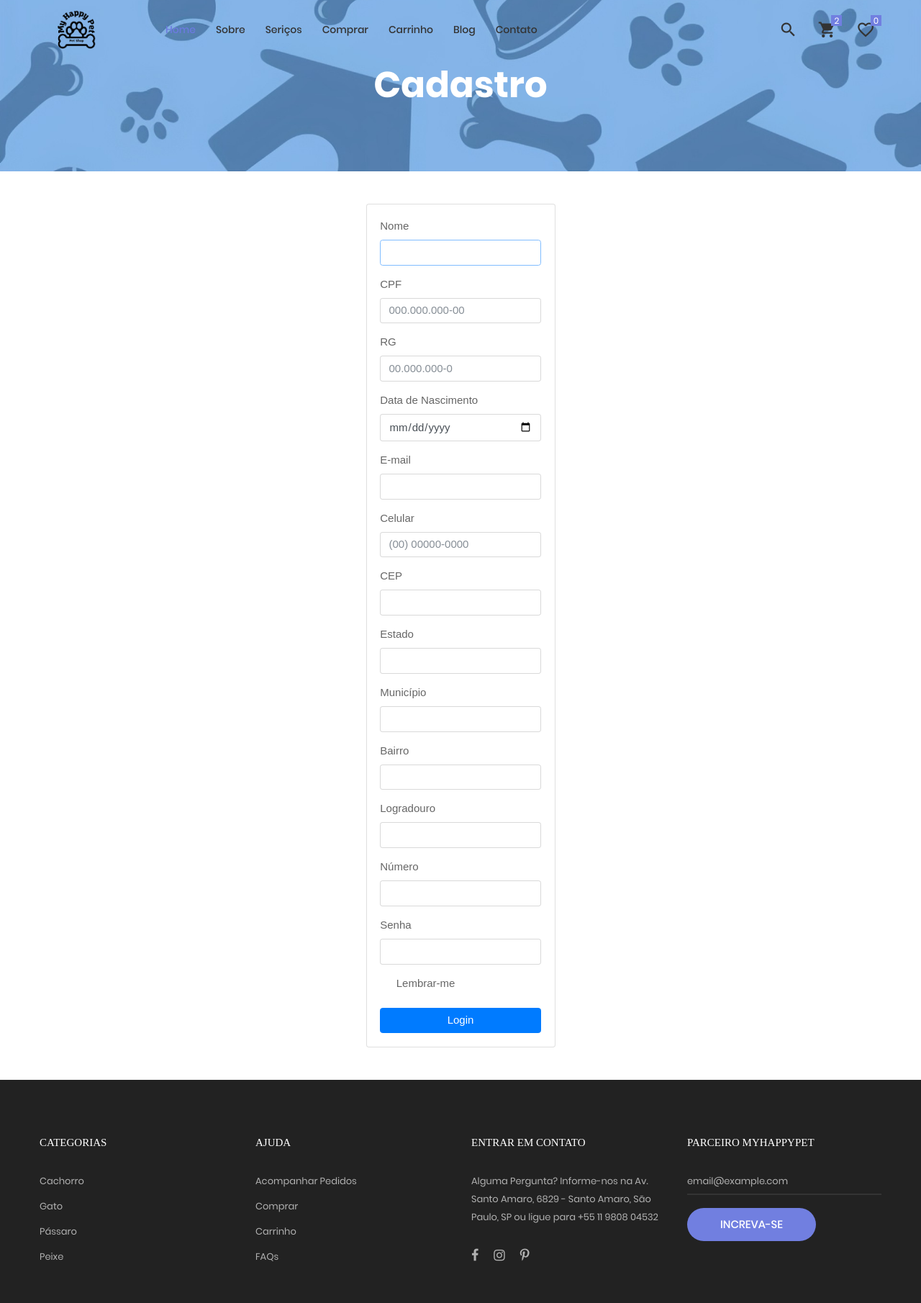
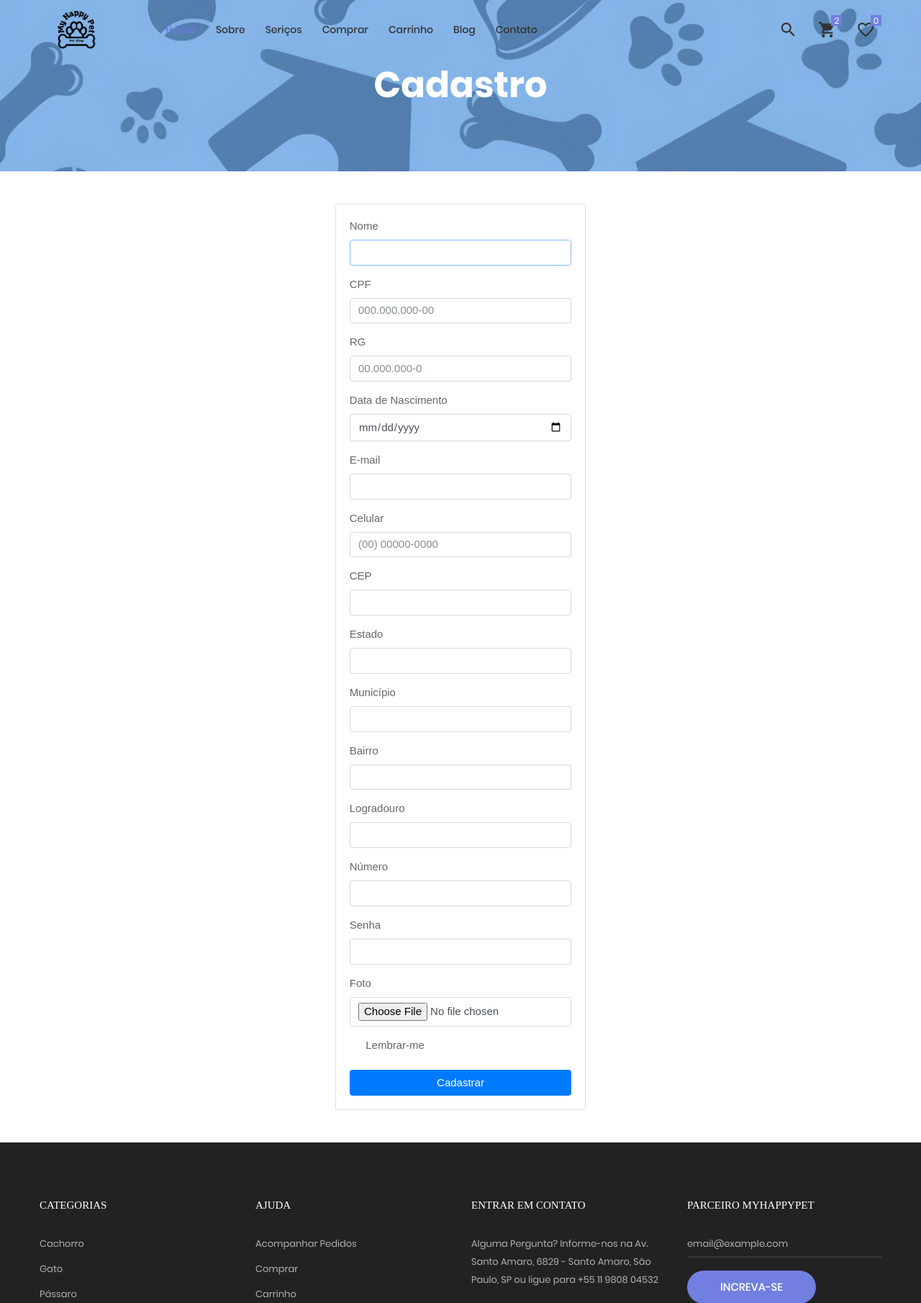
Before and after one commit to Breno-S/petshop-my-haapy-pet, a PHP site: page /cadastro.html in a window 1280 px wide. Shown: the part 41-1851 px from the top of the page at 72% size. Run offline with PHP 8.4, Linux system fonts and the light colour scheme; a stand-in replaces the project's code that opens the database connection; some libraries are stand-ins or nearby versions; some web fonts are replaced; grey boxes are pictures that could not be loaded.

Commit message:
atualização na tela de cadastro
consertei os nomes dos inputs, tava dando conflito com o proc

```diff
--- a/cadastro.html
+++ b/cadastro.html
@@ -342,8 +342,8 @@
 
 								<form method="POST" action="proc_cad_cliente.php" class="my-login-validation" novalidate="" >
 									<div class="form-group">
-										<label for="usuario">Nome</label>
-										<input id="usuario" type="text" class="form-control" name="usuario" value="" required autofocus>
+										<label for="nome">Nome</label>
+										<input id="nome" type="text" class="form-control" name="nome" value="" required autofocus>
 										<div class="invalid-feedback">
 											Nome completo válido
 										</div>
@@ -367,8 +367,8 @@
 
 
 									<div class="form-group">
-										<label for="date">Data de Nascimento </label>
-										<input id="date" type="date" class="form-control" name="date" value="" required autofocus>
+										<label for="data_nasc">Data de Nascimento </label>
+										<input id="data_nasc" type="date" class="form-control" name="data_nasc" value="" required autofocus>
 										<div class="invalid-feedback">
 											Data de Nascimento válida
 										</div>
@@ -393,7 +393,7 @@
 
 									<div class="form-group">
 										<label for="cep">CEP</label>
-										<input id="cep" type="address" class="form-control" name="CEP" value="" required autofocus onblur="pesquisacep(this.value)">
+										<input id="cep" type="address" class="form-control" name="cep" value="" required autofocus onblur="pesquisacep(this.value)">
 										<div class="invalid-feedback">
 											CEP válido
 										</div>
@@ -433,18 +433,23 @@
 
 									<div class="form-group">
 										<label for="numero">Número</label>
-										<input id="numero" type="address" class="form-control" name="logradouro" value="" required autofocus>
+										<input id="numero" type="address" class="form-control" name="numero" value="" required autofocus>
 										<div class="invalid-feedback">
 											Logradouro válido
 										</div>
 									</div>
 
 									<div class="form-group">
-										<label for="password">Senha</label>
-										<input id="password" type="password" class="form-control" name="senha" required data-eye>
+										<label for="senha">Senha</label>
+										<input id="senha" type="password" class="form-control" name="senha" required data-eye>
 										<div class="invalid-feedback">
 											Senha é requerida
 										</div>
+									</div>
+
+									<div class="form-group">
+										<label for="image">Foto</label>
+										<input id="image" type="file" class="form-control" name="image" data-eye>
 									</div>
 
 									<div class="form-group">
@@ -456,7 +461,7 @@
 
 									<div class="form-group m-0">
 										<button type="submit" class="btn btn-primary btn-block">
-											Login
+											Cadastrar
 										</button>
 									</div>
 								</form>
```
Also changed, not shown: proc_cad_cliente.php (+11 -7 lines).
